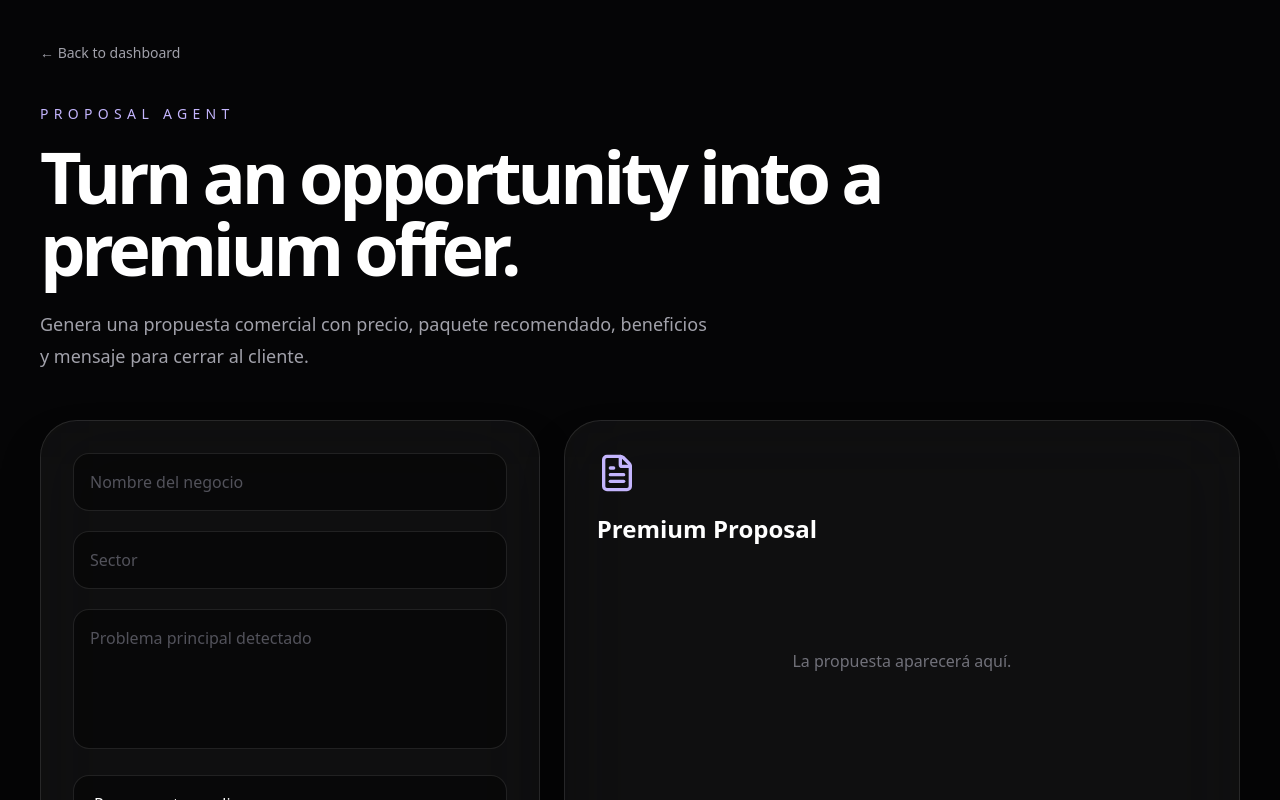
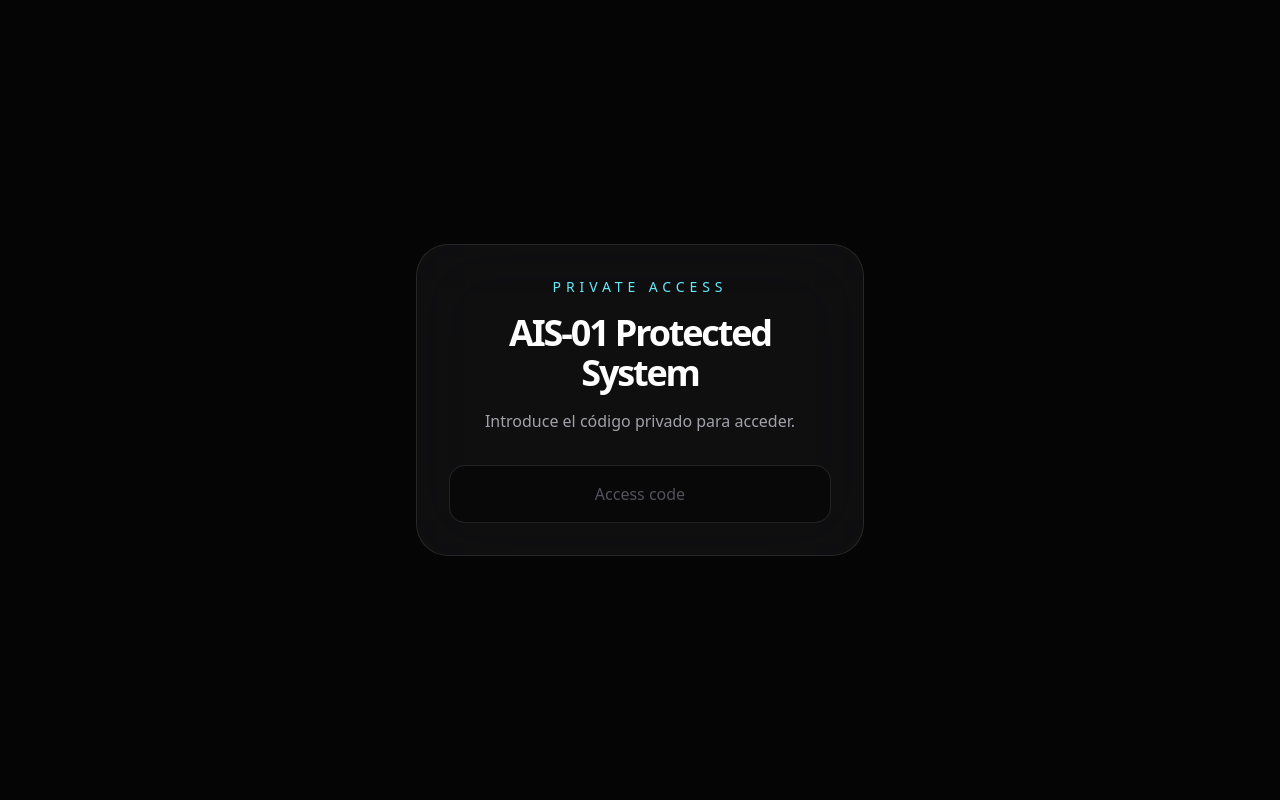
Before and after one commit to agarces14/ais-01, a React (Vite) app: page /dashboard/proposal-agent in a window 1280 px wide. Shown: the top 800 px of the page. Built offline with nearby package versions, Linux system fonts and the light colour scheme.

Commit message:
secure all agents with private gate

```diff
--- /dev/null
+++ b/src/components/PrivateGate.jsx
@@ -0,0 +1,36 @@
+import { useState } from "react";
+
+export default function PrivateGate({ children }) {
+  const [accessCode, setAccessCode] = useState("");
+
+  const hasAccess = accessCode === "agente007";
+
+  if (!hasAccess) {
+    return (
+      <main className="flex min-h-screen items-center justify-center bg-[#050506] px-6 text-white">
+        <div className="w-full max-w-md rounded-[2rem] border border-white/10 bg-white/[0.045] p-8 text-center backdrop-blur-2xl">
+          <p className="text-sm uppercase tracking-[0.35em] text-cyan-300">
+            Private Access
+          </p>
+
+          <h1 className="mt-4 text-4xl font-semibold tracking-[-0.06em]">
+            AIS-01 Protected System
+          </h1>
+
+          <p className="mt-4 text-zinc-400">
+            Introduce el código privado para acceder.
+          </p>
+
+          <input
+            value={accessCode}
+            onChange={(e) => setAccessCode(e.target.value)}
+            placeholder="Access code"
+            className="mt-8 w-full rounded-2xl border border-white/10 bg-black/40 px-4 py-4 text-center text-white outline-none placeholder:text-zinc-600 focus:border-cyan-300/40"
+          />
+        </div>
+      </main>
+    );
+  }
+
+  return children;
+}
--- a/src/pages/LeadAgent.jsx
+++ b/src/pages/LeadAgent.jsx
@@ -1,9 +1,12 @@
 import { useState } from "react";
 import { ArrowRight, BrainCircuit } from "lucide-react";
+import PrivateGate from "../components/PrivateGate";
 
 function Glass({ children, className = "" }) {
   return (
-    <div className={`border border-white/10 bg-white/[0.045] shadow-2xl shadow-black/40 backdrop-blur-2xl ${className}`}>
+    <div
+      className={`border border-white/10 bg-white/[0.045] shadow-2xl shadow-black/40 backdrop-blur-2xl ${className}`}
+    >
       {children}
     </div>
   );
@@ -19,6 +22,7 @@ export default function LeadAgent() {
 
   async function runAgent(e) {
     e.preventDefault();
+
     setLoading(true);
     setError("");
     setResult("");
@@ -26,26 +30,40 @@ export default function LeadAgent() {
     try {
       const response = await fetch("/api/analyze-business", {
         method: "POST",
-        headers: { "Content-Type": "application/json" },
-        body: JSON.stringify({ businessName, industry, website }),
+        headers: {
+          "Content-Type": "application/json",
+        },
+        body: JSON.stringify({
+          businessName,
+          industry,
+          website,
+        }),
       });
 
       const data = await response.json();
 
-      if (!response.ok) throw new Error(data.error || "Agent failed");
+      if (!response.ok) {
+        throw new Error(data.error || "Agent failed");
+      }
 
       setResult(data.result);
     } catch {
-      setError("No se ha podido ejecutar el agente. Revisa Vercel Logs.");
+      setError(
+        "No se ha podido ejecutar el agente. Revisa Vercel Logs."
+      );
     } finally {
       setLoading(false);
     }
   }
 
   return (
+    <PrivateGate>
       <main className="min-h-screen bg-[#050506] px-6 py-10 text-white lg:px-10">
         <div className="mx-auto max-w-7xl">
-        <a href="/dashboard" className="text-sm text-zinc-400 hover:text-white">
+          <a
+            href="/dashboard"
+            className="text-sm text-zinc-400 hover:text-white"
+          >
             ← Back to dashboard
           </a>
 
@@ -53,11 +71,14 @@ export default function LeadAgent() {
             <p className="text-sm uppercase tracking-[0.38em] text-cyan-300">
               Lead Intelligence Agent
             </p>
+
             <h1 className="mt-4 text-5xl font-semibold tracking-[-0.06em] md:text-7xl">
               Analyze a business opportunity.
             </h1>
+
             <p className="mt-6 max-w-2xl text-lg leading-8 text-zinc-400">
-            Detecta problemas, oportunidades de automatización y propuestas de mejora para vender sistemas AIS-01.
+              Detecta problemas, oportunidades de automatización y propuestas
+              de mejora para vender sistemas AIS-01.
             </p>
           </div>
 
@@ -93,6 +114,7 @@ export default function LeadAgent() {
                   className="inline-flex w-full items-center justify-center gap-2 rounded-full bg-white px-7 py-4 font-medium text-black hover:bg-cyan-200 disabled:opacity-60"
                 >
                   {loading ? "Analyzing..." : "Run Lead Agent"}
+
                   <ArrowRight className="h-4 w-4" />
                 </button>
               </form>
@@ -100,11 +122,24 @@ export default function LeadAgent() {
 
             <Glass className="min-h-[520px] rounded-[2.3rem] p-6 md:p-8">
               <BrainCircuit className="mb-5 h-10 w-10 text-cyan-300" />
-            <h2 className="text-2xl font-semibold">Lead Intelligence Report</h2>
+
+              <h2 className="text-2xl font-semibold">
+                Lead Intelligence Report
+              </h2>
 
               <div className="mt-6">
-              {error && <p className="rounded-2xl border border-red-400/20 bg-red-400/10 p-4 text-red-300">{error}</p>}
-              {!result && !error && <p className="pt-20 text-center text-zinc-500">El output aparecerá aquí.</p>}
+                {error && (
+                  <p className="rounded-2xl border border-red-400/20 bg-red-400/10 p-4 text-red-300">
+                    {error}
+                  </p>
+                )}
+
+                {!result && !error && (
+                  <p className="pt-20 text-center text-zinc-500">
+                    El output aparecerá aquí.
+                  </p>
+                )}
+
                 {result && (
                   <div className="max-h-[520px] overflow-y-auto whitespace-pre-wrap rounded-2xl border border-white/10 bg-black/35 p-5 text-sm leading-7 text-zinc-300">
                     {result}
@@ -115,5 +150,6 @@ export default function LeadAgent() {
           </div>
         </div>
       </main>
+    </PrivateGate>
   );
 }
--- a/src/pages/OutreachAgent.jsx
+++ b/src/pages/OutreachAgent.jsx
@@ -1,9 +1,12 @@
 import { useState } from "react";
 import { ArrowRight, MessageSquare } from "lucide-react";
+import PrivateGate from "../components/PrivateGate";
 
 function Glass({ children, className = "" }) {
   return (
-    <div className={`border border-white/10 bg-white/[0.045] shadow-2xl shadow-black/40 backdrop-blur-2xl ${className}`}>
+    <div
+      className={`border border-white/10 bg-white/[0.045] shadow-2xl shadow-black/40 backdrop-blur-2xl ${className}`}
+    >
       {children}
     </div>
   );
@@ -54,9 +57,13 @@ export default function OutreachAgent() {
   }
 
   return (
+    <PrivateGate>
       <main className="min-h-screen bg-[#050506] px-6 py-10 text-white lg:px-10">
         <div className="mx-auto max-w-7xl">
-        <a href="/dashboard" className="text-sm text-zinc-400 hover:text-white">
+          <a
+            href="/dashboard"
+            className="text-sm text-zinc-400 hover:text-white"
+          >
             ← Back to dashboard
           </a>
 
@@ -70,7 +77,8 @@ export default function OutreachAgent() {
             </h1>
 
             <p className="mt-6 max-w-2xl text-lg leading-8 text-zinc-400">
-            Crea emails, DMs y mensajes personalizados para captar clientes premium automáticamente.
+              Crea emails, DMs y mensajes personalizados para captar clientes
+              premium automáticamente.
             </p>
           </div>
 
@@ -116,6 +124,7 @@ export default function OutreachAgent() {
                   className="inline-flex w-full items-center justify-center gap-2 rounded-full bg-white px-7 py-4 font-medium text-black hover:bg-emerald-200 disabled:opacity-60"
                 >
                   {loading ? "Generating..." : "Run Outreach Agent"}
+
                   <ArrowRight className="h-4 w-4" />
                 </button>
               </form>
@@ -151,5 +160,6 @@ export default function OutreachAgent() {
           </div>
         </div>
       </main>
+    </PrivateGate>
   );
 }
--- a/src/pages/ProposalAgent.jsx
+++ b/src/pages/ProposalAgent.jsx
@@ -1,9 +1,12 @@
 import { useState } from "react";
 import { ArrowRight, FileText } from "lucide-react";
+import PrivateGate from "../components/PrivateGate";
 
 function Glass({ children, className = "" }) {
   return (
-    <div className={`border border-white/10 bg-white/[0.045] shadow-2xl shadow-black/40 backdrop-blur-2xl ${className}`}>
+    <div
+      className={`border border-white/10 bg-white/[0.045] shadow-2xl shadow-black/40 backdrop-blur-2xl ${className}`}
+    >
       {children}
     </div>
   );
@@ -20,6 +23,7 @@ export default function ProposalAgent() {
 
   async function runProposal(e) {
     e.preventDefault();
+
     setLoading(true);
     setError("");
     setResult("");
@@ -40,20 +44,28 @@ export default function ProposalAgent() {
 
       const data = await response.json();
 
-      if (!response.ok) throw new Error(data.error || "Proposal Agent failed");
+      if (!response.ok) {
+        throw new Error(data.error || "Proposal Agent failed");
+      }
 
       setResult(data.result);
     } catch {
-      setError("No se ha podido ejecutar el Proposal Agent. Revisa Vercel Logs.");
+      setError(
+        "No se ha podido ejecutar el Proposal Agent. Revisa Vercel Logs."
+      );
     } finally {
       setLoading(false);
     }
   }
 
   return (
+    <PrivateGate>
       <main className="min-h-screen bg-[#050506] px-6 py-10 text-white lg:px-10">
         <div className="mx-auto max-w-7xl">
-        <a href="/dashboard" className="text-sm text-zinc-400 hover:text-white">
+          <a
+            href="/dashboard"
+            className="text-sm text-zinc-400 hover:text-white"
+          >
             ← Back to dashboard
           </a>
 
@@ -67,7 +79,8 @@ export default function ProposalAgent() {
             </h1>
 
             <p className="mt-6 max-w-2xl text-lg leading-8 text-zinc-400">
-            Genera una propuesta comercial con precio, paquete recomendado, beneficios y mensaje para cerrar al cliente.
+              Genera una propuesta comercial con precio, paquete recomendado,
+              beneficios y mensaje para cerrar al cliente.
             </p>
           </div>
 
@@ -78,7 +91,7 @@ export default function ProposalAgent() {
                   value={businessName}
                   onChange={(e) => setBusinessName(e.target.value)}
                   placeholder="Nombre del negocio"
-                className="w-full rounded-2xl border border-white/10 bg-black/40 px-4 py-4 text-white outline-none placeholder:text-zinc-600"
+                  className="w-full rounded-2xl border border-white/10 bg-black/40 px-4 py-4 text-white outline-none"
                   required
                 />
 
@@ -86,7 +99,7 @@ export default function ProposalAgent() {
                   value={industry}
                   onChange={(e) => setIndustry(e.target.value)}
                   placeholder="Sector"
-                className="w-full rounded-2xl border border-white/10 bg-black/40 px-4 py-4 text-white outline-none placeholder:text-zinc-600"
+                  className="w-full rounded-2xl border border-white/10 bg-black/40 px-4 py-4 text-white outline-none"
                   required
                 />
 
@@ -94,7 +107,7 @@ export default function ProposalAgent() {
                   value={problem}
                   onChange={(e) => setProblem(e.target.value)}
                   placeholder="Problema principal detectado"
-                className="min-h-[140px] w-full resize-none rounded-2xl border border-white/10 bg-black/40 px-4 py-4 text-white outline-none placeholder:text-zinc-600"
+                  className="min-h-[140px] w-full resize-none rounded-2xl border border-white/10 bg-black/40 px-4 py-4 text-white outline-none"
                 />
 
                 <select
@@ -113,6 +126,7 @@ export default function ProposalAgent() {
                   className="inline-flex w-full items-center justify-center gap-2 rounded-full bg-white px-7 py-4 font-medium text-black hover:bg-violet-200 disabled:opacity-60"
                 >
                   {loading ? "Generating..." : "Run Proposal Agent"}
+
                   <ArrowRight className="h-4 w-4" />
                 </button>
               </form>
@@ -120,7 +134,10 @@ export default function ProposalAgent() {
 
             <Glass className="min-h-[520px] rounded-[2.3rem] p-6 md:p-8">
               <FileText className="mb-5 h-10 w-10 text-violet-300" />
-            <h2 className="text-2xl font-semibold">Premium Proposal</h2>
+
+              <h2 className="text-2xl font-semibold">
+                Premium Proposal
+              </h2>
 
               <div className="mt-6">
                 {error && (
@@ -145,5 +162,6 @@ export default function ProposalAgent() {
           </div>
         </div>
       </main>
+    </PrivateGate>
   );
 }
```
Lines whose indentation alone changed are shown as unchanged.
